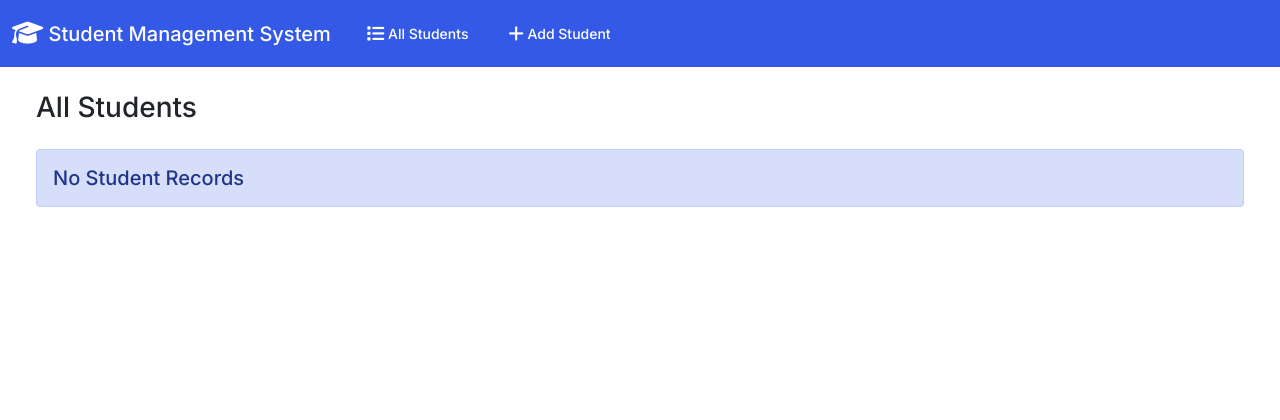
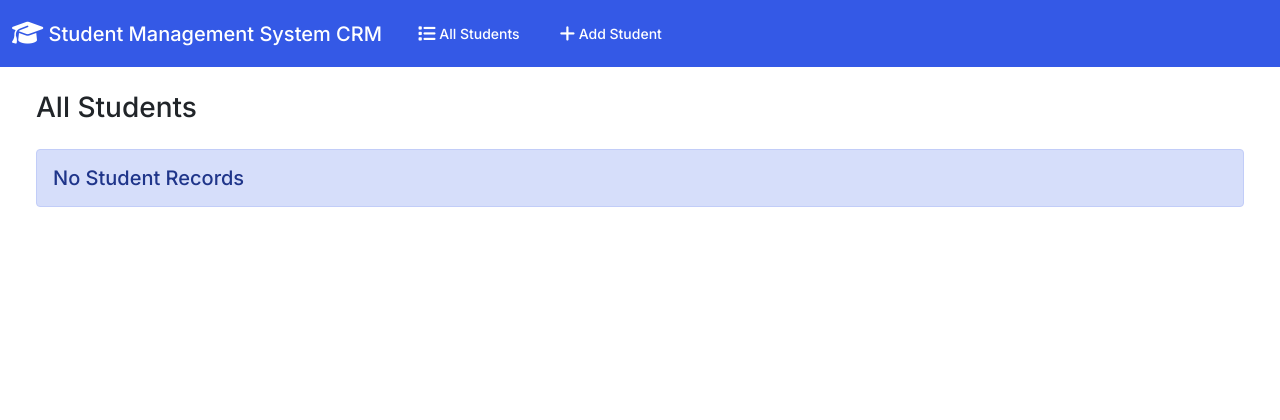
Before and after one commit to sumanth010895/student_crm, a Django app: page / in a window 1280 px wide. Shown: the top 420 px of the page. Run offline with Django 4.2, Linux system fonts and the light colour scheme; data that the repository does not hold is empty; some libraries are stand-ins or nearby versions.

Commit message:
Update base.html

```diff
--- a/students/templates/students/base.html
+++ b/students/templates/students/base.html
@@ -10,7 +10,7 @@
     <nav class="navbar navbar-expand-lg navbar-dark bg-primary">
       <div class="container-fluid">
         <a class="navbar-brand" href="{% url 'index' %}">
-          <i class="fa-solid fa-graduation-cap fa-lg"></i> Student Management System
+          <i class="fa-solid fa-graduation-cap fa-lg"></i> Student Management System CRM
         </a>
         <button class="navbar-toggler" type="button" data-bs-toggle="collapse" data-bs-target="#navbarColor01" aria-controls="navbarColor01" aria-expanded="false" aria-label="Toggle navigation">
           <span class="navbar-toggler-icon"></span>
```
